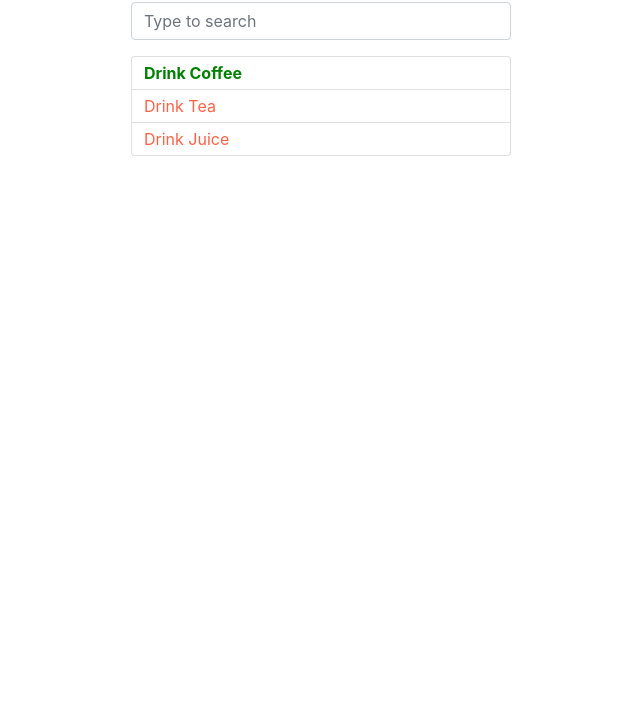
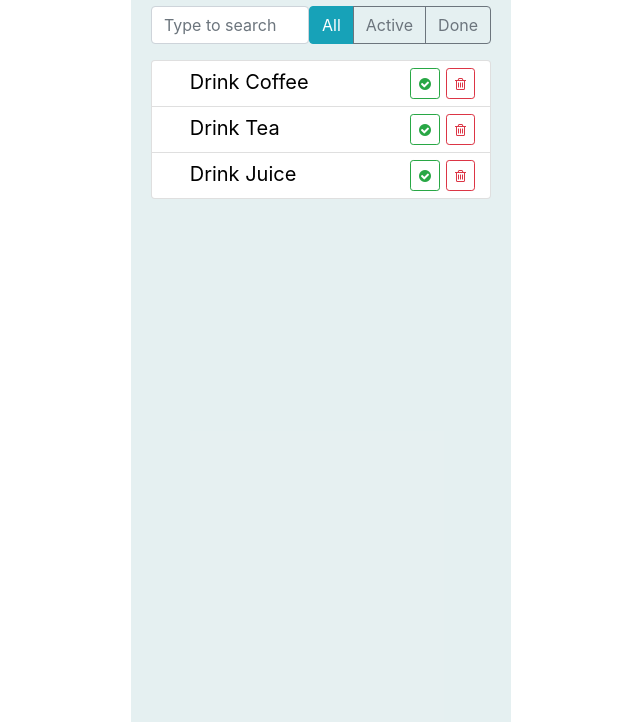
Before and after one commit to Deony/todo, a React app: page / in a window 1280 px wide. Shown: the part 78-800 px from the top of the page, without its empty margins (319-959 px from the left). Built offline with nearby package versions, Linux system fonts and the light colour scheme.

Commit message:
added status filter component; implemented the ability to emphasize an important task by clicking on its label and cross out the task that is completed clicking on the check button

```diff
--- /dev/null
+++ b/src/components/app/app.css
@@ -0,0 +1,11 @@
+.todo-app {
+	max-width: 380px;
+	min-height: 100vh;
+	margin: 0 auto;
+	padding: 20px;
+	background: #2e828f1f;
+}
+
+.top-panel {
+	margin: 1rem 0;
+}
--- /dev/null
+++ b/src/components/app/app.js
@@ -0,0 +1,33 @@
+import React from 'react';
+
+import AppHeader from "../app-header/app-header";
+import TodoList from "../todo-list/todo-list";
+import SearchPanel from "../search-panel/search-panel";
+import ItemStatusFilter from "../item-status-filter/item-status-filter";
+
+import './app.css'
+
+
+const App = () => {
+	const todoData = [
+		{ id: 1, label: 'Drink Coffee' },
+		{ id: 2, label: 'Drink Tea' },
+		{ id: 3, label: 'Drink Juice' }
+	];
+
+	return (
+		<div className = 'todo-app'>
+
+			<AppHeader/>
+
+			<div className="top-panel d-flex">
+				<SearchPanel/>
+				<ItemStatusFilter/>
+			</div>
+
+			<TodoList todoData = {todoData} />
+		</div>
+	)
+};
+
+export default App;
--- /dev/null
+++ b/src/components/item-status-filter/item-status-filter.js
@@ -0,0 +1,13 @@
+import React, { Component } from 'react';
+
+export default class ItemStatusFilter extends Component {
+	render() {
+		return (
+			<div className="btn-group">
+				<button type='button' className="btn btn-info">All</button>
+				<button type='button' className="btn btn-outline-secondary">Active</button>
+				<button type='button' className="btn btn-outline-secondary">Done</button>
+			</div>
+		)
+	}
+}
--- a/src/components/todo-list-item/todo-list-item.css
+++ b/src/components/todo-list-item/todo-list-item.css
@@ -1,2 +1,56 @@
 .todo-list-item {
+	font-size: 1.25rem;
 }
+
+.todo-list-item-label {
+	margin-left: 1.25rem;
+	line-height: 35px;
+	user-select: none;
+	cursor: pointer;
+
+	position: relative;
+}
+
+.todo-list-item-label::before {
+	content: '!';
+	opacity: 0;
+	visibility: hidden;
+
+	position: relative;
+	left: -5px;
+	transition: all .2s ease;
+}
+
+.todo-list-item-label::after {
+	content: '';
+	height: 2px;
+	background: #000;
+
+	position: absolute;
+	top: 55%;
+	left: 0;
+	right: 100%;
+	transition: right .2s ease;
+}
+
+.todo-list-item.important .todo-list-item-label::before {
+	opacity: 1;
+	visibility: visible;
+}
+
+.todo-list-item.done .todo-list-item-label::after {
+	right: 0;
+}
+
+.todo-list-item .btn {
+	margin: 3px;
+}
+
+.btn:focus {
+	box-shadow: none !important;
+}
+
+.todo-list-item.done .btn-done {
+	color: #fff;
+	background: #28a745;
+}
--- a/src/components/todo-list-item/todo-list-item.js
+++ b/src/components/todo-list-item/todo-list-item.js
@@ -1,18 +1,65 @@
-import React from "react";
+import React, { Component } from "react";
 
 import './todo-list-item.css';
 
 
-const TodoListItem = ( {label, important = false} ) => {
-	const itemStyle = {
-		color: important ? 'tomato' : 'green',
-		fontWeight: important ? 'normal' : 'bold'
-	};
-	return(
-		<span style={itemStyle} className='todo-list-item'>
-			{ label }
-		</span>
-	)
-};
+export default class TodoListItem extends Component {
+	constructor() {
+		super();
 
-export default TodoListItem;
+		this.state = {
+			done: false,
+			important: false
+		};
+
+		this.toggleDone = () => {
+			this.setState({
+				done: !this.state.done
+			})
+		};
+
+		this.toggleImportant = () => {
+			this.setState({
+				important: !this.state.important
+			})
+		};
+	}
+
+	render() {
+		const { label } = this.props;
+		const { done, important } = this.state;
+		let classNames = 'todo-list-item';
+
+		if(done) {
+			classNames += ' done';
+		}
+
+		if(important) {
+			classNames += ' important';
+		}
+
+		const itemStyle = {
+			color: important ? 'green' : '#000',
+			fontWeight: important ? 'bold' : 'normal'
+		};
+
+		return (
+			<div className = { classNames }>
+				<span style = { itemStyle }
+					  className = 'todo-list-item-label'
+					  onClick = { this.toggleImportant } >
+					{ label }
+				</span>
+
+				<button className="btn btn-sm btn-outline-danger float-right btn-remove">
+					<i className="fa fa-trash-o"></i>
+				</button>
+
+				<button className="btn btn-sm btn-outline-success float-right btn-done"
+						onClick = { this.toggleDone } >
+					<i className="fa fa-check-circle"></i>
+				</button>
+			</div>
+		)
+	}
+}
--- a/src/index.css
+++ /dev/null
@@ -1,8 +0,0 @@
-.todo-app {
-	max-width: 380px;
-	margin: 1rem auto;
-}
-
-.top-panel {
-	margin: 1rem 0;
-}
--- a/src/index.js
+++ b/src/index.js
@@ -1,32 +1,7 @@
-import React from 'react';
-import ReactDOM from 'react-dom';
+import React from "react";
+import ReactDOM from "react-dom";
 
-import AppHeader from "./components/app-header/app-header";
-import TodoList from "./components/todo-list/todo-list";
-import SearchPanel from "./components/search-panel/search-panel";
-
-import './index.css';
+import App from "./components/app/app";
 
 
-const App = () => {
-	const todoData = [
-		{ id: 1, label: 'Drink Coffee' },
-		{ id: 2, label: 'Drink Tea', important: true },
-		{ id: 3, label: 'Drink Juice', important: true },
-	];
-
-	return (
-		<div className = 'todo-app'>
-
-			<AppHeader/>
-
-			<div className="top-panel d-flex">
-				<SearchPanel/>
-			</div>
-
-			<TodoList todoData = {todoData} />
-		</div>
-	)
-};
-
 ReactDOM.render(<App />, document.getElementById('root'));
```
